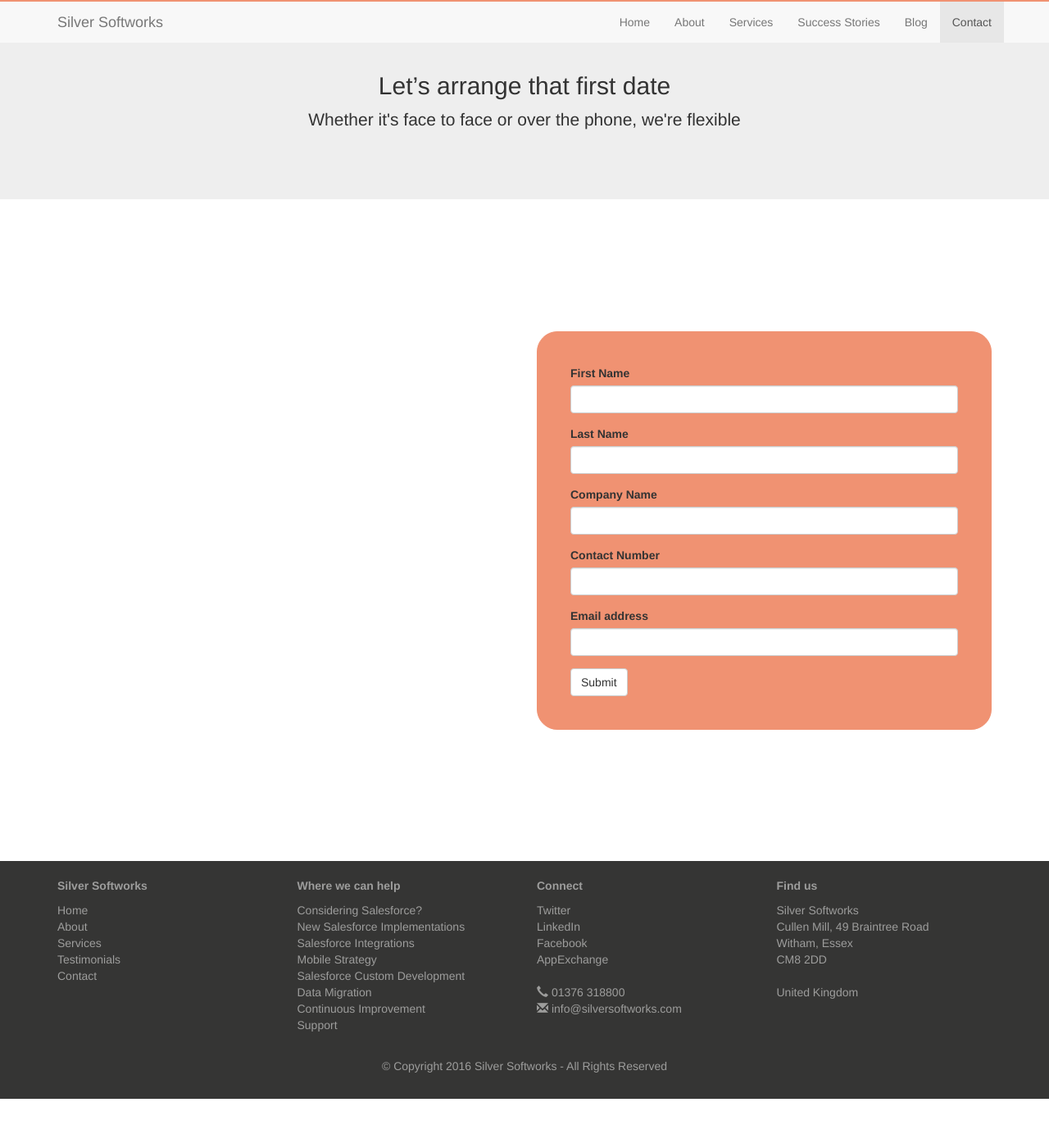
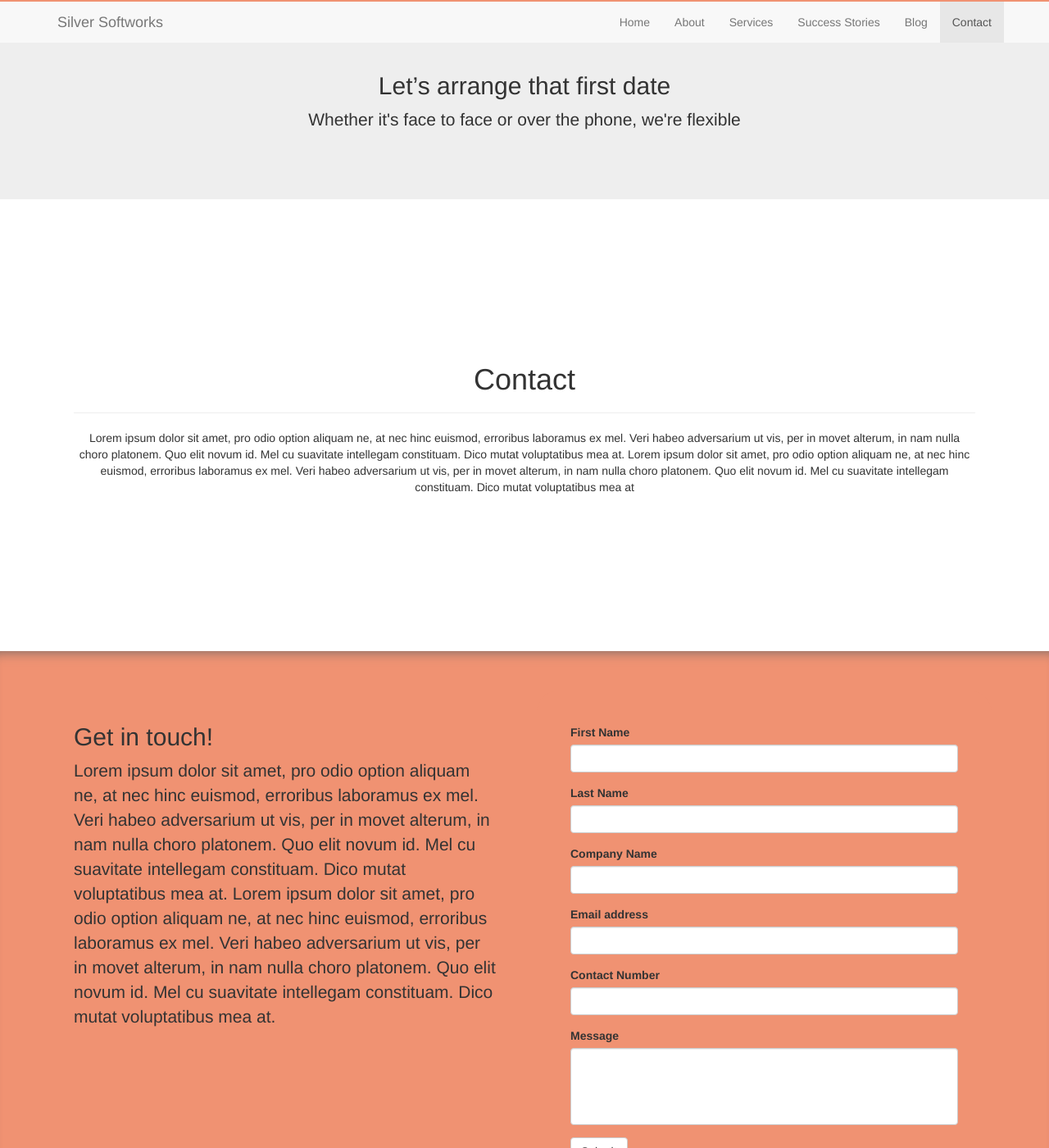
Before and after one commit to ThomasDavidPacker/Silver-Softworks, a Jekyll site: the page built from contact.html, in a window 1280 px wide and 1400 px high. Shown: the whole window at 82% size. Built offline with Jekyll 4.4.1, drawn with Linux system fonts in a browser that asks for light colours.

Commit message:
Implemented a basic map
Implemented a basic google map with the Silver Softworks address set as
the flag

```diff
--- a/contact.html
+++ b/contact.html
@@ -14,12 +14,25 @@
 		<div class="container">
 			<div class="row">
 				<div class="col-md-12">
-
+					<div class="c_section_content_center">
+						<h1>Contact</h1>
+						<hr />
+						<p>Lorem ipsum dolor sit amet, pro odio option aliquam ne, at nec hinc euismod, erroribus laboramus ex mel. Veri habeo adversarium ut vis, per in movet alterum, in nam nulla choro platonem. Quo elit novum id. Mel cu suavitate intellegam constituam. Dico mutat voluptatibus mea at. Lorem ipsum dolor sit amet, pro odio option aliquam ne, at nec hinc euismod, erroribus laboramus ex mel. Veri habeo adversarium ut vis, per in movet alterum, in nam nulla choro platonem. Quo elit novum id. Mel cu suavitate intellegam constituam. Dico mutat voluptatibus mea at</p>
+					</div>
 				</div>
 			</div>
+		</div>
+	</div>
+
+	<div class="jumbotron shadow" id="c_jumbotron_full_width_orange">
+		<div class="container">
 			<div class="row">
 				<div class="col-md-6">
-
+					<div class="c_section_content">
+						<h2>Get in touch!</h2>
+						<p>Lorem ipsum dolor sit amet, pro odio option aliquam ne, at nec hinc euismod, erroribus laboramus ex mel. Veri habeo adversarium ut vis, per in movet alterum, in nam nulla choro platonem. Quo elit novum id. Mel cu suavitate intellegam constituam. Dico mutat voluptatibus mea at.
+							Lorem ipsum dolor sit amet, pro odio option aliquam ne, at nec hinc euismod, erroribus laboramus ex mel. Veri habeo adversarium ut vis, per in movet alterum, in nam nulla choro platonem. Quo elit novum id. Mel cu suavitate intellegam constituam. Dico mutat voluptatibus mea at.</p>
+					</div>
 				</div>
 				<div class="col-md-6">
 					<form class="c_contact_form">
@@ -36,17 +49,24 @@
 							<input type="text" class="form-control" id="companyName">
 						</div>
 						<div class="form-group">
+						    <label for="email">Email address</label>
+						    <input type="email" class="form-control" id="email">
+			  			</div>
+						<div class="form-group">
 							<label for="contactNumber">Contact Number</label>
 							<input type="text" class="form-control" id="contactNumber">
 						</div>
 						<div class="form-group">
-						    <label for="email">Email address</label>
-						    <input type="email" class="form-control" id="email">
-			  			</div>
+							<label for="message">Message</label>
+							<textarea class="form-control" id="message" rows="4" style="resize: none;"></textarea>
+						</div>
 			  			<button type="submit" class="btn btn-default">Submit</button>
 					</form>
 				</div>
 			</div>
 		</div>
 	</div>
+	<div class="jumbotron" id="c_jumbotron_full_width_with_map">
+		<iframe src="https://www.google.com/maps/embed?pb=!1m18!1m12!1m3!1d2466.98681293472!2d0.6364077161907917!3d51.8064015796853!2m3!1f0!2f0!3f0!3m2!1i1024!2i768!4f13.1!3m3!1m2!1s0x47d8e4f5f81f1c91%3A0x4108eac4d6be3dc3!2sBraintree+Rd%2C+Witham+CM8+2DD!5e0!3m2!1sen!2suk!4v1476198792299" frameborder="0" style="border:0; padding: 0px; width: 100%; height: 100%" allowfullscreen></iframe>
+	</div>
 </div>
--- a/css/style.css
+++ b/css/style.css
@@ -41,6 +41,11 @@
 .c_content_image_client_logos
 {
 	width: 150px;
+}
+
+.c_section_content
+{
+	padding: 20px;
 }
 
 .c_section_content_center
@@ -233,6 +238,14 @@
 	margin: 0px;
 }
 
+#c_jumbotron_full_width_with_map
+{
+	margin: 0px;
+	padding: 0px;
+	height: 500px;
+	/*pointer-events: none;*/
+}
+
 #c_main_jumbotron_full_width
 {
 	background: url('../images/url1.jpg') no-repeat center 20%;
```
